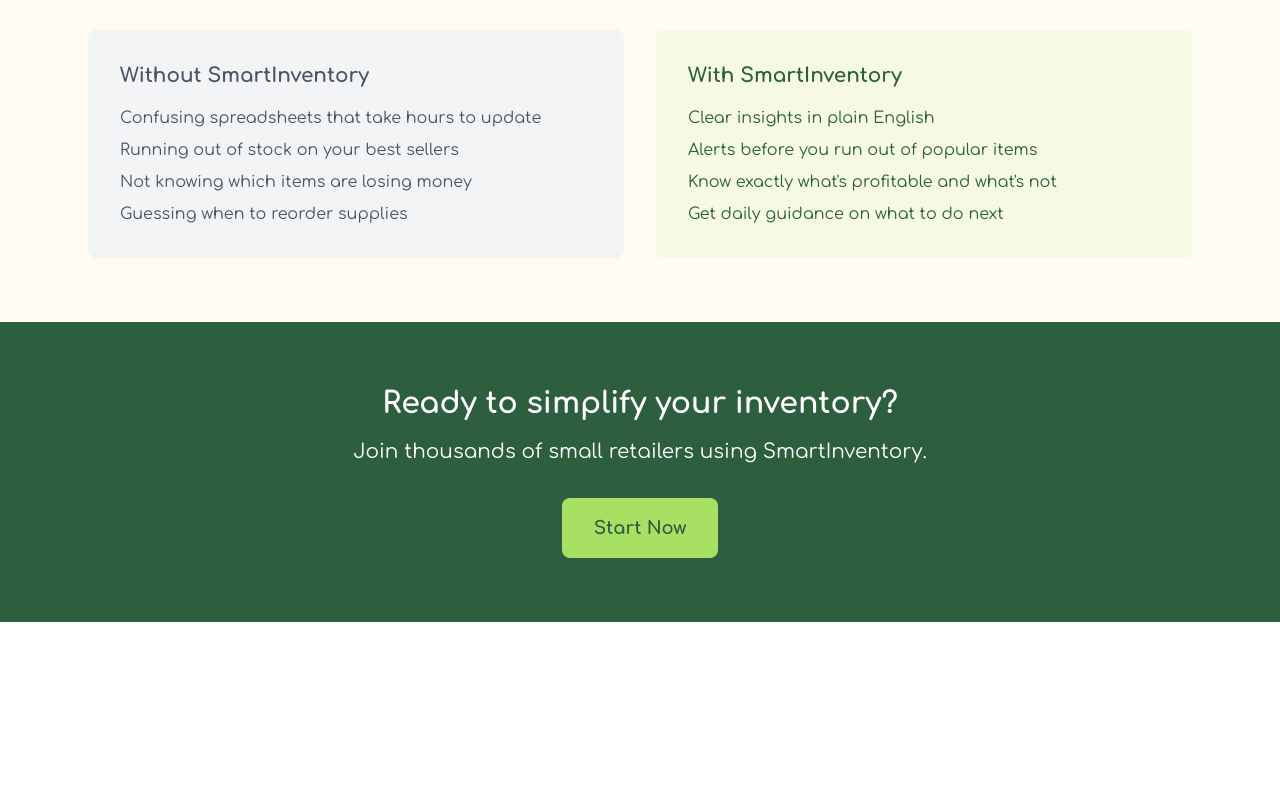
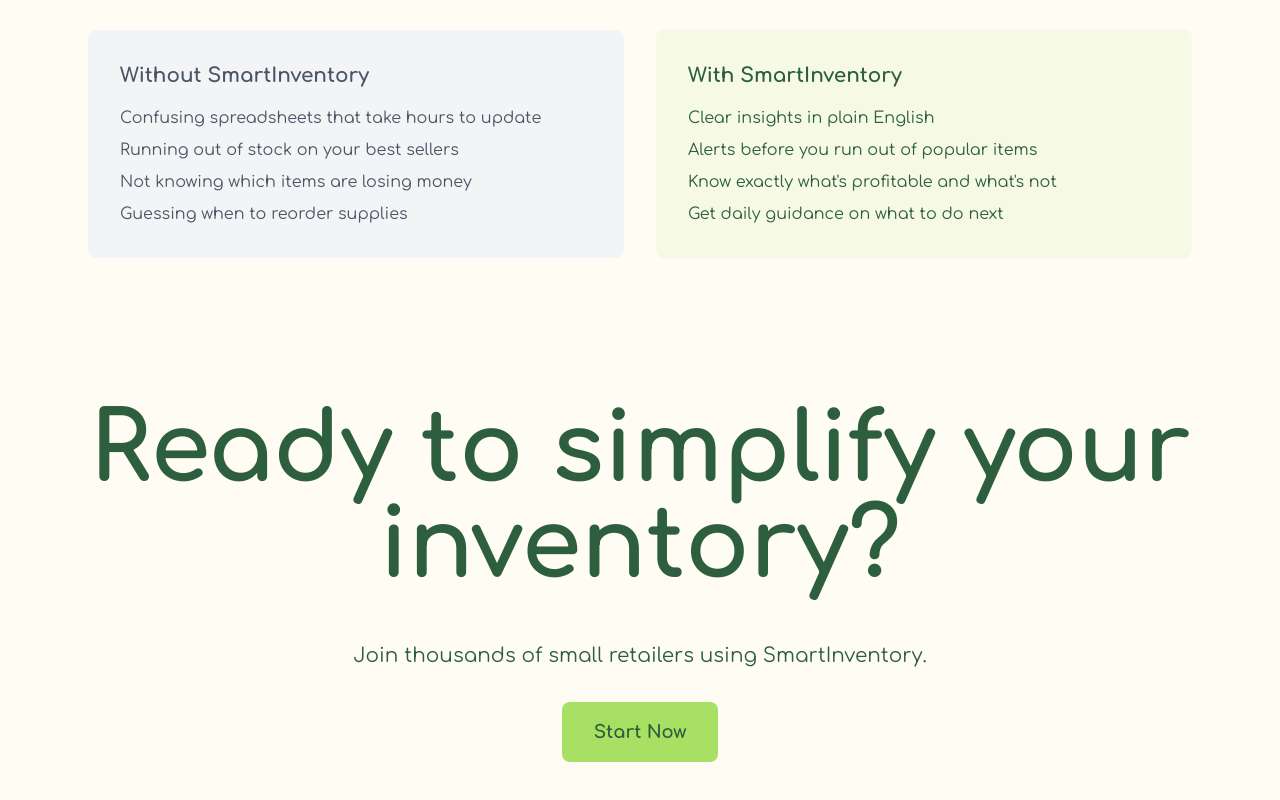
Before and after one commit to Incognitol07/smart-inventory, a Next.js app: page / in a window 1280 px wide. Shown: the part 758-1558 px from the top of the page. Before the commit the page ends 1380 px from the top, so only its background shows below. Built offline with nearby package versions, Linux system fonts and the light colour scheme.

Commit message:
Revamp CTA section with enhanced layout and messaging for better user engagement

```diff
--- a/app/page.tsx
+++ b/app/page.tsx
@@ -59,18 +59,28 @@
       </section>
 
       {/* CTA Section */}
-      <section className="py-16 bg-deep-forest text-white text-center">
-        <div className="max-w-4xl mx-auto px-6">
-          <h2 className="text-3xl font-bold mb-4">
-            Ready to simplify your inventory?
+      <section
+        id="cta"
+        className="relative py-20 h-screen px-4 md:px-8 lg:px-12 bg-cream flex flex-col"
+      >
+        <div className="container mx-auto max-w-8xl grow">
+          <div className="flex flex-col items-center justify-center text-center mb-16">
+            <div className="flex items-center justify-center">
+              <h2 className="text-4xl md:text-6xl lg:text-7xl xl:text-8xl font-bold text-deep-forest">
+                Ready to simplify
+                <br className="md:hidden" /> your inventory?
               </h2>
-          <p className="text-xl mb-8">
+            </div>
+            <div className="mt-12 text-center">
+              <p className="text-xl mb-8 text-deep-forest">
                 Join thousands of small retailers using SmartInventory.
               </p>
               <button className="bg-granny-green text-deep-forest px-8 py-4 rounded-lg font-bold text-lg hover:bg-granny-green/90 transition-colors">
                 Start Now
               </button>
             </div>
+          </div>
+        </div>
       </section>
     </div>
   );
```
Lines whose indentation alone changed are shown as unchanged.
